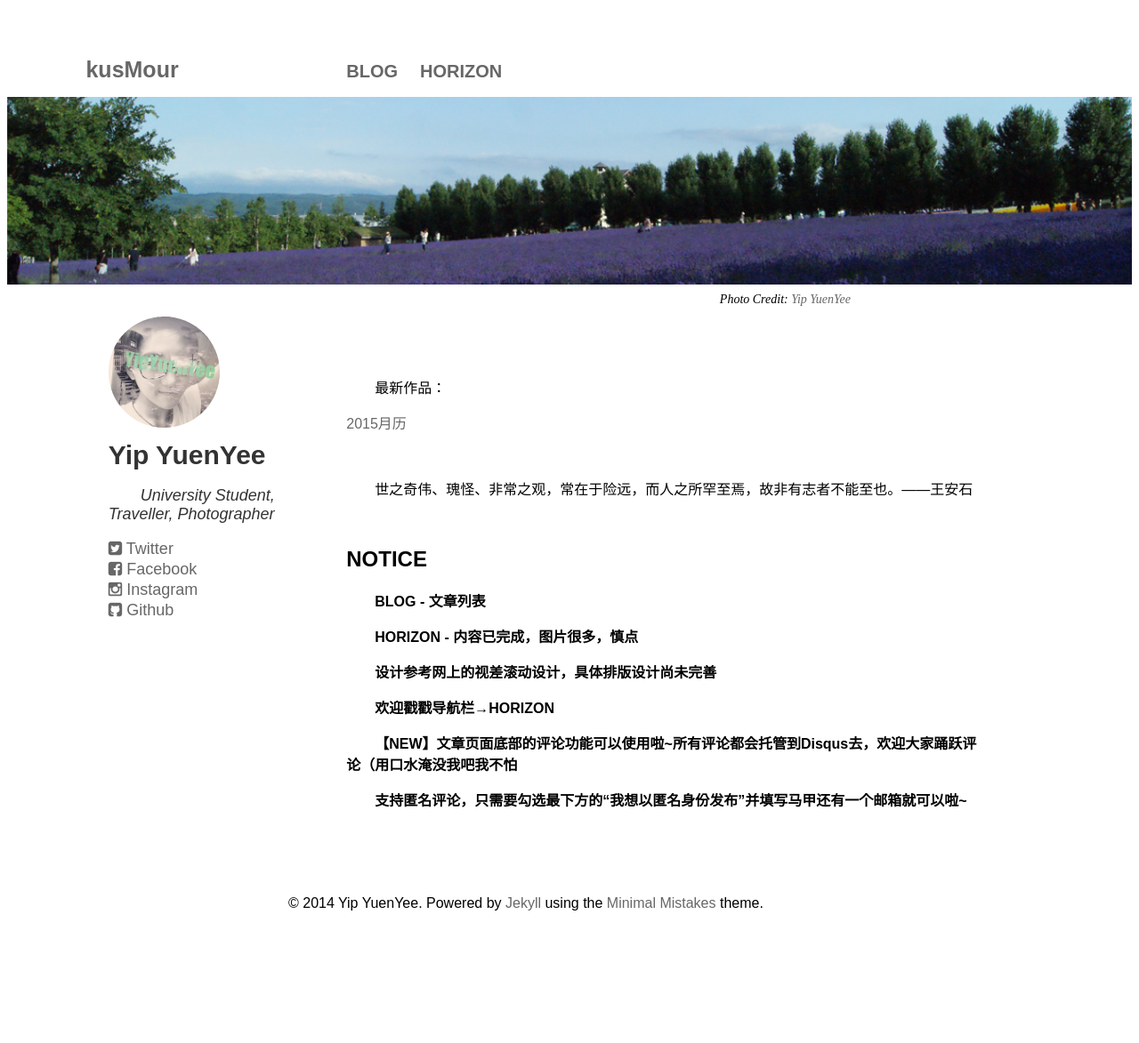
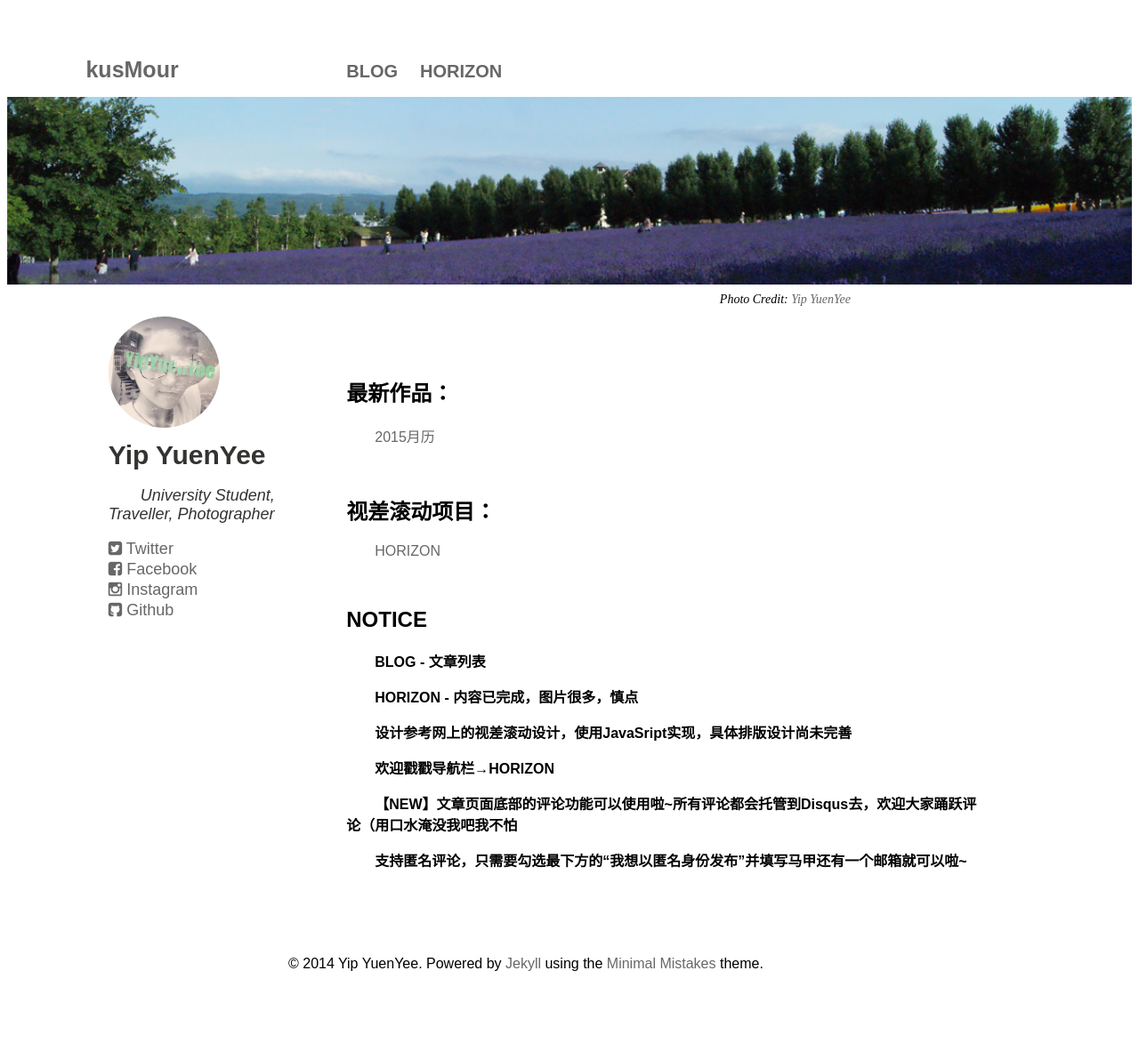
Before and after one commit to kusmour/blog_jekyll, a Jekyll site: the page built from index.html, in a window 1280 px wide. Shown: the whole page at 89% size. Built offline with Jekyll 4.4.1, drawn with Linux system fonts in a browser that asks for light colours; before the commit the page ends 1105 px from its top, so only the background shows below that.

Commit message:
homepage content

```diff
--- a/index.html
+++ b/index.html
@@ -77,16 +77,17 @@
 			<article>
 				<h1><br></h1>
 				<div class="article_wrap">
-					<p>最新作品：</p>
-					<a href="http://kusmour.github.io/blog_jekyll/2015/02/13/5years.html" target="_blank">2015月历</a>
+					<h1>最新作品：</h1>
+					<p><a href="{{ site.baseurl }}/2015/02/13/5years.html" target="_blank">2015月历</a></p>
 					<p><br></p>
-					<p>世之奇伟、瑰怪、非常之观，常在于险远，而人之所罕至焉，故非有志者不能至也。——王安石</p>
+					<h1>视差滚动项目：</h1>
+					<p><a href="{{ site.baseurl }}/horizon.html" target="_blank">HORIZON</a></p>
 					<p><br></p>
 					<h1>NOTICE</h1>
 					<span class = "notice">
 						<p>BLOG - 文章列表</p>
 						<p>HORIZON - 内容已完成，图片很多，慎点</p>
-						<p>设计参考网上的视差滚动设计，具体排版设计尚未完善</p>
+						<p>设计参考网上的视差滚动设计，使用JavaSript实现，具体排版设计尚未完善</p>
 						<p>欢迎戳戳导航栏→HORIZON</p>
 						<p>【NEW】文章页面底部的评论功能可以使用啦~所有评论都会托管到Disqus去，欢迎大家踊跃评论（用口水淹没我吧我不怕</p>
 						<p>支持匿名评论，只需要勾选最下方的“我想以匿名身份发布”并填写马甲还有一个邮箱就可以啦~</p>
```
